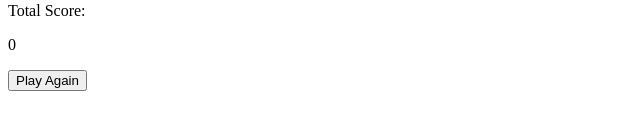
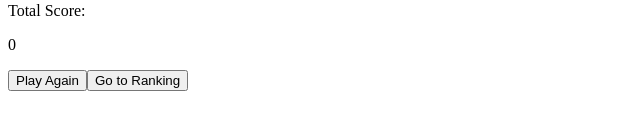
Before and after one commit to venturinn/trybe-project-trivia, a React (Create React App) app: page /feedback in a window 1280 px wide. Shown: the part 496-626 px from the top of the page, without its empty margins (0-640 px from the left). Built offline with nearby package versions, Linux system fonts and the light colour scheme.

Commit message:
feat: requirement 17 done

```diff
--- a/src/App.js
+++ b/src/App.js
@@ -4,6 +4,7 @@ import Login from './pages/Login';
 import Game from './pages/Game';
 import Settings from './pages/Settings';
 import Feedback from './pages/Feedback';
+import Ranking from './pages/Ranking';
 
 class App extends React.Component {
   render() {
@@ -13,6 +14,7 @@ class App extends React.Component {
         <Route path="/play" component={ Game } />
         <Route path="/settings" component={ Settings } />
         <Route path="/feedback" component={ Feedback } />
+        <Route path="/ranking" component={ Ranking } />
       </Switch>
     );
   }
--- a/src/pages/Feedback.jsx
+++ b/src/pages/Feedback.jsx
@@ -7,15 +7,20 @@ import Header from '../components/Header';
 class Feedback extends React.Component {
     state = {
       redirectToLogin: false,
+      redirectToRanking: false,
     }
 
     render() {
       const { assertions, score } = this.props;
-      const { redirectToLogin } = this.state;
+      const { redirectToLogin, redirectToRanking } = this.state;
       const minAssertions = 3;
 
       if (redirectToLogin) {
         return <Redirect to="/" />;
+      }
+
+      if (redirectToRanking) {
+        return <Redirect to="/ranking" />;
       }
 
       return (
@@ -39,6 +44,13 @@ class Feedback extends React.Component {
           >
             Play Again
           </button>
+          <button
+            type="button"
+            data-testid="btn-ranking"
+            onClick={ () => { this.setState({ redirectToRanking: true }); } }
+          >
+            Go to Ranking
+          </button>
         </div>
       );
     }
--- /dev/null
+++ b/src/pages/Ranking.jsx
@@ -0,0 +1,11 @@
+import React from 'react';
+
+class Ranking extends React.Component {
+  render() {
+    return (
+      <h1 data-testid="ranking-title">Ranking Page</h1>
+    );
+  }
+}
+
+export default Ranking;
```
